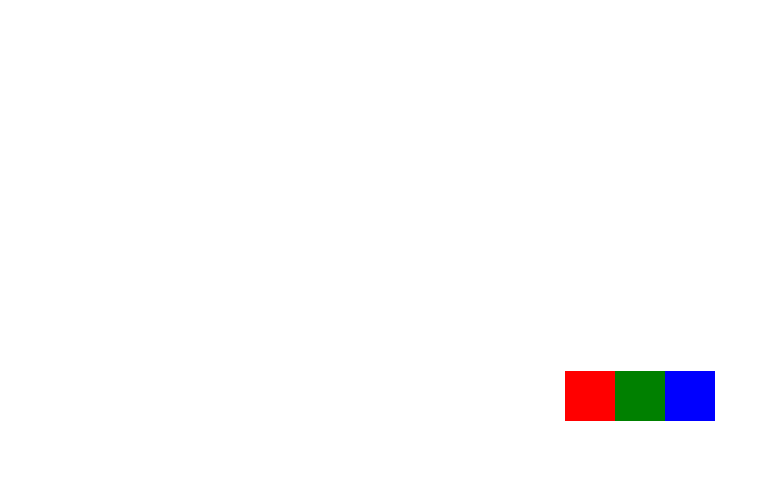
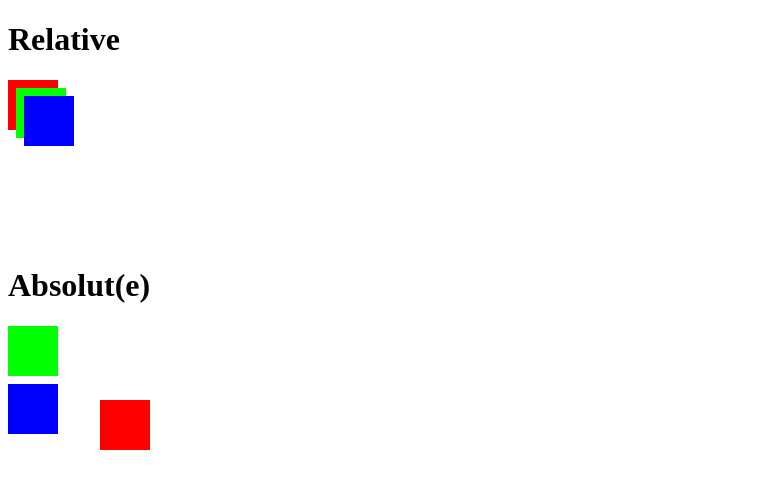
Before and after one commit to Gabachigo/coding-lessons, a plain HTML site: page css/Posicionando/index.html in a window 1280 px wide. Shown: the whole page, without its empty margins (0-770 px from the left). Drawn offline with Linux system fonts and the light colour scheme.

Commit message:
Update 2, started JS and redoing box position

```diff
--- /dev/null
+++ b/JS/comeco/script.js
@@ -0,0 +1,4 @@
+/*
+Variaveis
+
+*/
--- a/css/Posicionando/index.html
+++ b/css/Posicionando/index.html
@@ -8,10 +8,18 @@
 <body>
 
   <div class="container">
+    <h1>Relative</h1>
     <div class="box1 box"></div>
     <div class="box2 box"></div>
     <div class="box3 box"></div>
   </div>
 
+  <div class="container">
+    <h1>Absolut(e)</h1>
+    <div class="box11 box"></div>
+    <div class="box21 box"></div>
+    <div class="box31 box"></div>
+  </div>
+
 </body>
 </html>
--- a/css/Posicionando/style.css
+++ b/css/Posicionando/style.css
@@ -1,17 +1,3 @@
-body {
-  height: 100vh;
-  margin: 0;
-  display: flex;
-  align-items: center;
-}
-/*                   made this coz it looks cool                    */
-.container {
-  width: 100vw;
-  display: flex;
-  justify-content: center;
-}
-
-
 .box {
   width: 50px;
   height: 50px;
@@ -19,13 +5,38 @@ body {
 }
 
 .box1 {
-  background-color: red;
+  background-color: #f00;
+  position: relative;
+  z-index: 1;
 }
 
 .box2 {
-  background-color: green;
+  background-color: #0f0;
+  position: relative;
+  z-index: 2;
+  bottom: 50px;
+  left: 8px;
 }
 
 .box3 {
-  background-color: blue;
+  background-color: #00f;
+  position: relative;
+  z-index: 3;
+  bottom: 100px;
+  left: 16px;
 }
+
+.box11 {
+  background-color: #f00;
+  position: absolute;
+  left: 100px;
+  top: 400px;
+}
+
+.box21 {
+  background-color: #0f0;
+}
+
+.box31 {
+  background-color: #00f;
+}
```
Also changed, not shown: JS/Variaveis/index.html (renamed from Projetos/index.html, +2 -9 lines), JS/Variaveis/script.js (added, +117 -0 lines), JS/comeco/index.html (added, +13 -0 lines), html/Forms/index.html (+59 -7 lines), Projetos/style.css (deleted).
